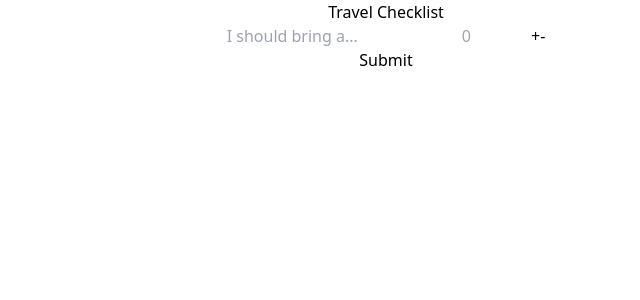
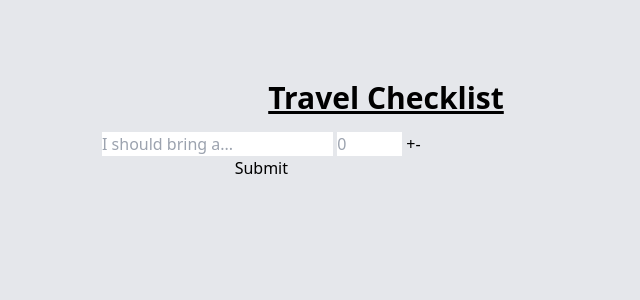
Before and after one commit to afialydia/travel-checklist, a React (Create React App) app: page / in a window 1280 px wide. Shown: the top 300 px of the page, without its empty margins (254-894 px from the left). Built offline with nearby package versions, Linux system fonts and the light colour scheme.

Commit message:
styled app component

```diff
--- a/src/App.css
+++ /dev/null
@@ -1,38 +0,0 @@
-.App {
-  text-align: center;
-}
-
-.App-logo {
-  height: 40vmin;
-  pointer-events: none;
-}
-
-@media (prefers-reduced-motion: no-preference) {
-  .App-logo {
-    animation: App-logo-spin infinite 20s linear;
-  }
-}
-
-.App-header {
-  background-color: #282c34;
-  min-height: 100vh;
-  display: flex;
-  flex-direction: column;
-  align-items: center;
-  justify-content: center;
-  font-size: calc(10px + 2vmin);
-  color: white;
-}
-
-.App-link {
-  color: #61dafb;
-}
-
-@keyframes App-logo-spin {
-  from {
-    transform: rotate(0deg);
-  }
-  to {
-    transform: rotate(360deg);
-  }
-}
--- a/src/App.js
+++ b/src/App.js
@@ -1,13 +1,16 @@
-import "./App.css";
 import Checklist from "./components/checklist";
 import NewItemForm from "./components/newItemForm";
 
 function App() {
 	return (
-		<div className="App">
-			<h1>Travel Checklist</h1>
-			<NewItemForm />
-			<Checklist />
+		<div className="App w-screen h-screen bg-gray-200 overflow-hidden select-none text-center">
+			<div className="w-5/6 mx-auto pt-5 md:pt-20 h-full">
+				<h1 className="text-3xl font-bold underline mb-4">Travel Checklist</h1>
+				<div className="flex flex-col md:flex-row justify-evenly">
+					<NewItemForm />
+					<Checklist />
+				</div>
+			</div>
 		</div>
 	);
 }
```
Also changed, not shown: src/logo.svg (deleted).
